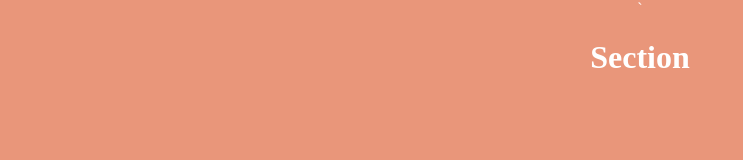
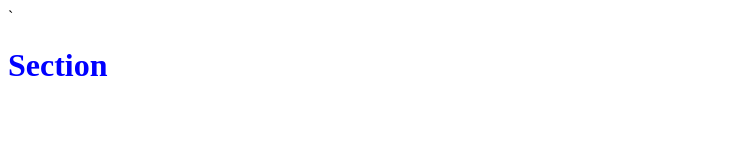
Before and after one commit to SisandaSH/content-demo, a plain HTML site: page index.html in a window 1280 px wide. Shown: the whole page, without its empty margins (0-743 px from the left). Drawn offline with Linux system fonts and the light colour scheme.

Commit message:
change h1

```diff
--- a/index.html
+++ b/index.html
@@ -5,6 +5,6 @@
         <link rel="stylesheet" href="style.css">
     </head>
     <body>
-        <h1 class="heading">Section</h1>
+        <h1 class="section">Section</h1>
     </body>
 </html>
--- a/style.css
+++ b/style.css
@@ -1,26 +1,3 @@
-* {
-    box-sizing: border-box;
+.section {
+    color: blue;
 }
-
-body {
-    background-color: darksalmon;
-    color:white;
-    align-items: center;
-    display: flex;
-    justify-content: center;
-    flex-direction: column;
-    margin:0;
-    overflow: hidden;
-}
-
-nav {
-    justify-content: space-between;
-    gap: 2rem;
-}
-
-a {
-    justify-content: space-between;
-    gap: 2rem;
-    text-decoration: none;
-    color:white;
-}
```
